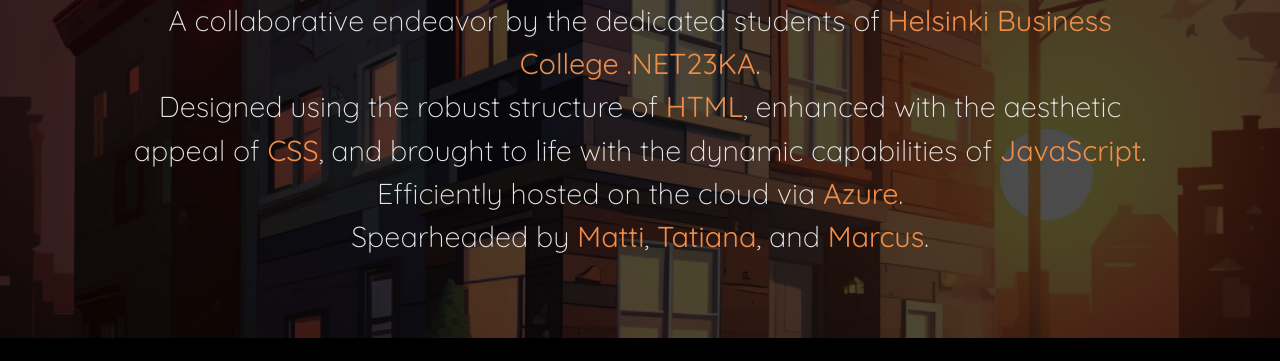
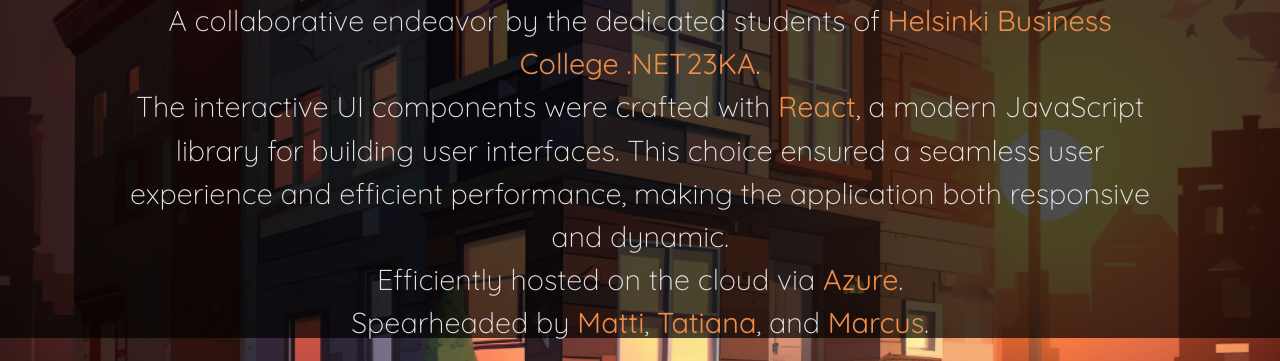
Before and after one commit to Maccee/KotiportaaliLandingPage, a plain HTML site: page index.html in a window 1280 px wide. Shown: the part 462-823 px from the top of the page. Before the commit the page ends 800 px from the top, so only its background shows below. Drawn offline with Linux system fonts and the light colour scheme.

Commit message:
new address

```diff
--- a/index.html
+++ b/index.html
@@ -22,7 +22,7 @@
         </div>
       </section>
       <div class="demo-button-container">
-        <a href="https://kind-dune-0a1a0f203.3.azurestaticapps.net/">
+        <a href="https://polite-water-08ed99503.3.azurestaticapps.net/">
           <button class="demo-button">Enter the Demo</button>
         </a>
       </div>
@@ -32,13 +32,14 @@
           A collaborative endeavor by the dedicated students of
           <span>Helsinki Business College .NET23KA</span>.
         </p>
+
         <p>
-          Designed using the robust structure of <span>HTML</span>, enhanced
-          with the aesthetic appeal of <span>CSS</span>, and brought to life
-          with the dynamic capabilities of <span>JavaScript</span>.
+          The interactive UI components were crafted with <span>React</span>, a
+          modern JavaScript library for building user interfaces. This choice
+          ensured a seamless user experience and efficient performance, making
+          the application both responsive and dynamic.
         </p>
         <p>Efficiently hosted on the cloud via <span>Azure</span>.</p>
-
         <p>
           Spearheaded by <span>Matti</span>, <span>Tatiana</span>, and
           <span>Marcus</span>.
```
